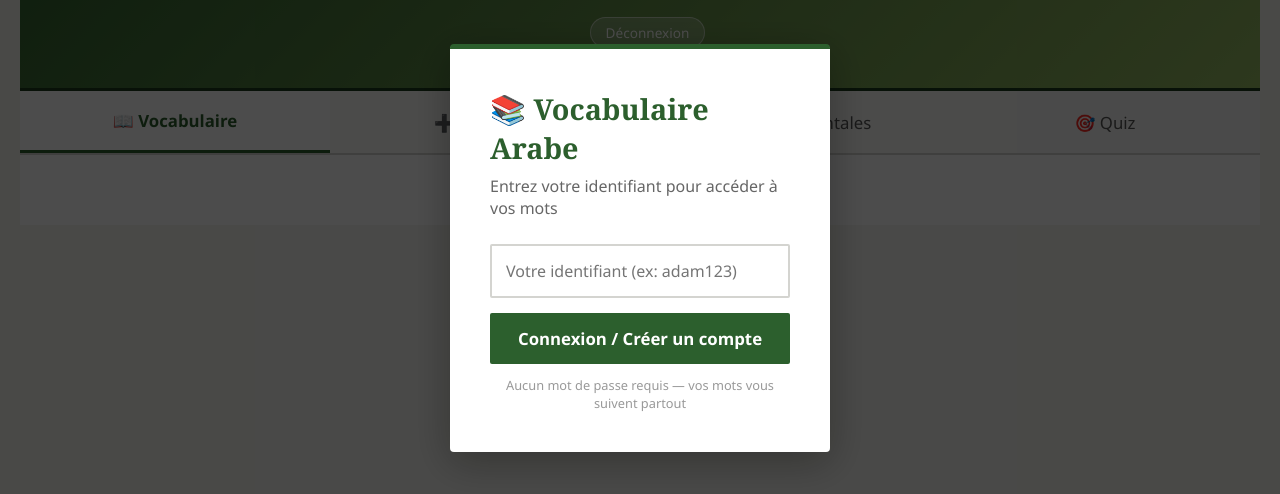
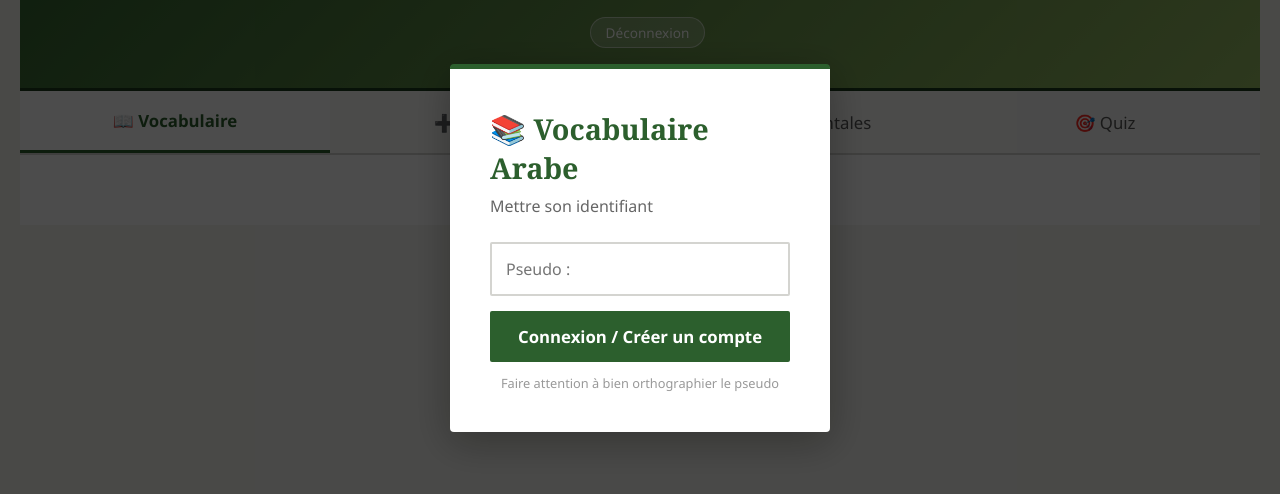
Before and after one commit to Firestromp1/vocabulaire, a plain HTML site: page index.html in a window 1280 px wide. Shown: the part 152-646 px from the top of the page. Drawn offline with nearby package versions, Linux system fonts and the light colour scheme.

Commit message:
Update index.html

```diff
--- a/index.html
+++ b/index.html
@@ -1181,9 +1181,9 @@
     <div id="auth-overlay" style="display:flex;position:fixed;top:0;left:0;width:100%;height:100%;background:rgba(0,0,0,0.7);z-index:1000;justify-content:center;align-items:center;">
         <div style="background:white;padding:40px;border-radius:4px;max-width:380px;width:90%;border-top:5px solid #2c5f2d;box-shadow:0 10px 40px rgba(0,0,0,0.3);">
             <h2 style="color:#2c5f2d;margin-bottom:8px;font-family:Georgia,serif;font-size:1.8em;">📚 Vocabulaire Arabe</h2>
-            <p style="color:#666;margin-bottom:25px;font-family:'Segoe UI',sans-serif;">Entrez votre identifiant pour accéder à vos mots</p>
+            <p style="color:#666;margin-bottom:25px;font-family:'Segoe UI',sans-serif;">Mettre son identifiant</p>
             <div id="auth-error" style="display:none;background:#fee;color:#c0392b;padding:10px;border-radius:2px;margin-bottom:15px;font-family:'Segoe UI',sans-serif;font-size:0.9em;"></div>
-            <input id="username-input" type="text" placeholder="Votre identifiant (ex: adam123)" autocomplete="off"
+            <input id="username-input" type="text" placeholder="Pseudo :" autocomplete="off"
                 style="width:100%;padding:14px;border:2px solid #d4d4d0;border-radius:2px;font-size:1em;font-family:'Segoe UI',sans-serif;box-sizing:border-box;margin-bottom:15px;"
                 onkeydown="if(event.key==='Enter')loginUser()"
             />
@@ -1191,7 +1191,7 @@
                 style="width:100%;padding:14px;background:#2c5f2d;color:white;border:none;border-radius:2px;font-size:1.05em;font-weight:600;cursor:pointer;font-family:'Segoe UI',sans-serif;">
                 Connexion / Créer un compte
             </button>
-            <p style="margin-top:12px;color:#999;font-size:0.8em;text-align:center;font-family:'Segoe UI',sans-serif;">Aucun mot de passe requis — vos mots vous suivent partout</p>
+            <p style="margin-top:12px;color:#999;font-size:0.8em;text-align:center;font-family:'Segoe UI',sans-serif;">Faire attention à bien orthographier le pseudo</p>
         </div>
     </div>
 
```
